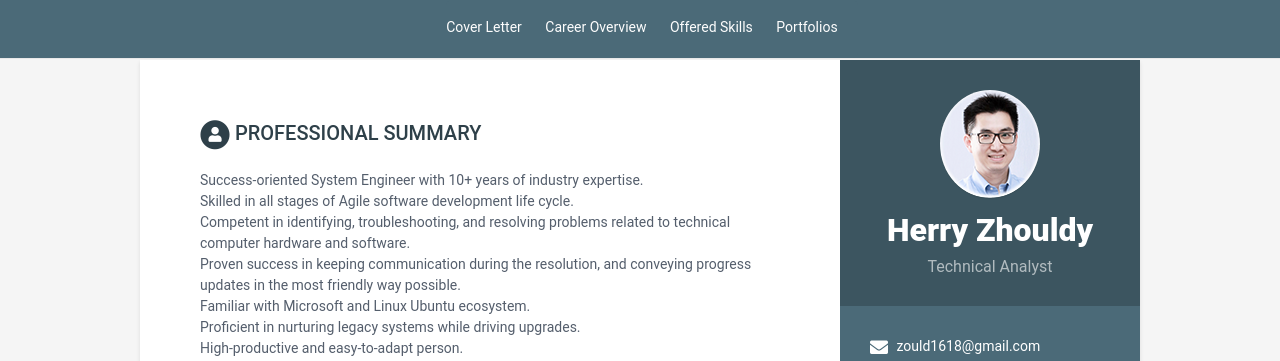
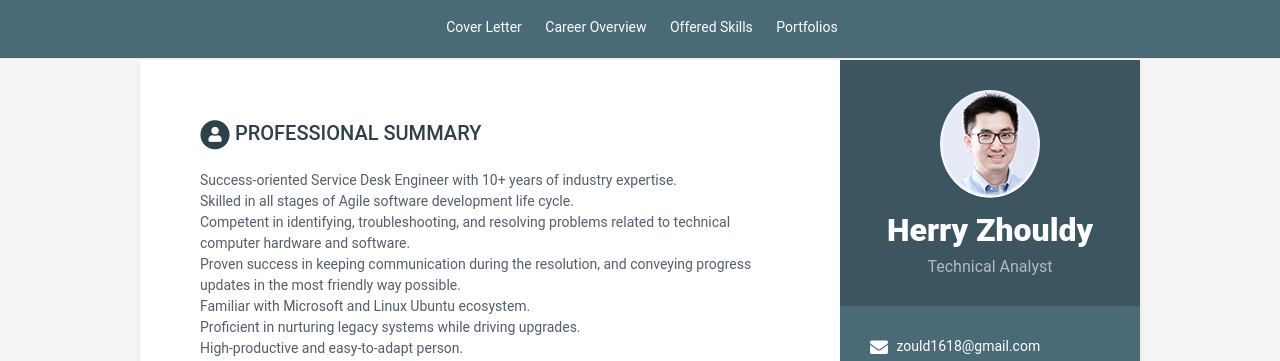
Before and after one commit to hz81/cv-se11, a Jekyll site: the page built from index.html, in a window 1280 px wide and 900 px high. Shown: the top 361 px of the window. Built offline with Jekyll 4.4.1, drawn with Linux system fonts in a browser that asks for light colours.

Commit message:
Update data.yml

```diff
--- a/_data/data.yml
+++ b/_data/data.yml
@@ -96,7 +96,7 @@ qualifications:
 highlights:
     title: Professional Summary
     summary: |
-        Success-oriented System Engineer with 10+ years of industry expertise. <br>
+        Success-oriented Service Desk Engineer with 10+ years of industry expertise. <br>
         Skilled in all stages of Agile software development life cycle. <br>
         Competent in identifying, troubleshooting, and resolving problems related to technical computer hardware and software. <br>
         Proven success in keeping communication during the resolution, and conveying progress updates in the most friendly way possible. <br>
```
